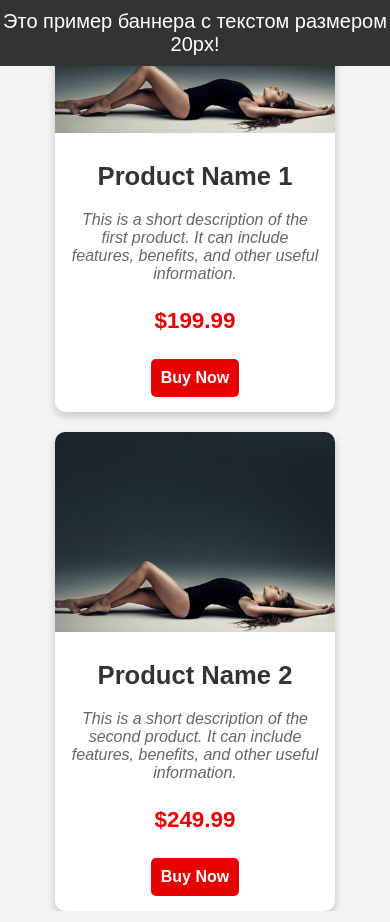
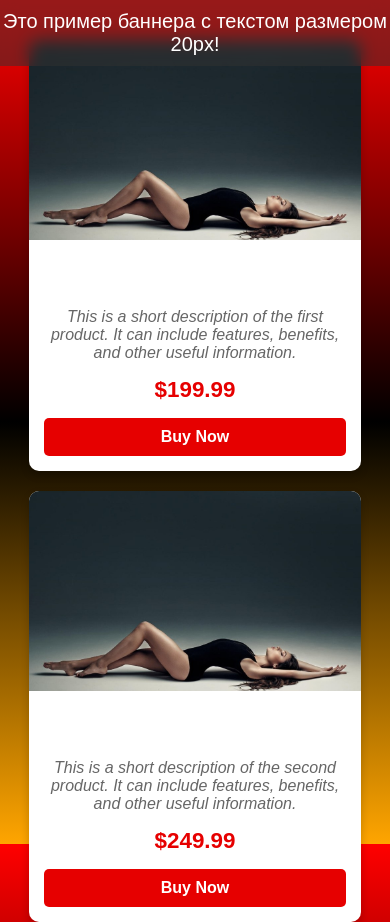
Before and after one commit to Tamoyoku/Odaliska.uz, a plain HTML site: page index.html in a window 390 px wide. Drawn offline with Linux system fonts and the light colour scheme.

Commit message:
Update styles.css

```diff
--- a/styles.css
+++ b/styles.css
@@ -1,65 +1,77 @@
-/* Общие стили для body */
+/* Стили для страницы */
 body {
-    font-family: Arial, sans-serif;
     margin: 0;
     padding: 0;
-    display: flex;
-    justify-content: center;
-    align-items: center;
-    height: 100vh;
-    background-color: #f4f4f4;
+    font-family: Arial, sans-serif;
+    background: linear-gradient(to bottom, red, black, orange); /* Градиент от красного к черному и оранжевому */
+    background-size: cover;  /* Чтобы фон заполнил всю страницу и не повторялся */
+    background-attachment: fixed; /* Чтобы фон оставался фиксированным при прокрутке */
+    color: white;  /* Белый цвет текста на фоне */
 }
+
+/* Стили для круглой кнопки */
+.contact-button {
+    position: fixed;           /* Фиксируем кнопку на экране */
+    bottom: 20px;              /* Отступ от нижнего края */
+    left: 20px;                /* Отступ от левого края */
+    width: 60px;               /* Ширина кнопки */
+    height: 60px;              /* Высота кнопки */
+    background-color: #e60000; /* Красный фон кнопки */
+    border-radius: 50%;        /* Сделать кнопку круглой */
+    display: flex;             /* Используем flexbox для центрирования */
+    justify-content: center;   /* Центрирование содержимого по горизонтали */
+    align-items: center;       /* Центрирование содержимого по вертикали */
+    color: white;              /* Белый цвет текста */
+    font-size: 24px;           /* Размер шрифта */
+    text-decoration: none;     /* Убираем подчеркивание у ссылки */
+    box-shadow: 0 4px 8px rgba(0, 0, 0, 0.2); /* Легкая тень для кнопки */
+    z-index: 1000;             /* Кнопка будет поверх других элементов */
+    transition: background-color 0.3s ease, transform 0.3s ease; /* Плавные переходы */
+}
+
+/* Эффект при наведении на кнопку */
+.contact-button:hover {
+    background-color: #d10000; /* Более темный красный при наведении */
+    transform: scale(1.1);      /* Легкое увеличение кнопки */
+}
+
+
 
 /* Стили для баннера */
 .banner {
-    background-color: #333;  /* Темный фон баннера */
-    color: white;            /* Белый цвет текста */
-    text-align: center;      /* Центрирование текста */
-    padding: 10px 0;         /* Внутренние отступы сверху и снизу */
-    width: 100%;             /* Баннер будет растягиваться на всю ширину экрана */
-    position: fixed;         /* Фиксируем баннер вверху */
-    top: 0;                  /* Располагаем баннер на верхней части экрана */
-    left: 0;                 /* Прижимаем баннер к левой границе */
-    z-index: 1000;           /* Обеспечиваем, чтобы баннер всегда был сверху */
-    box-sizing: border-box;  /* Чтобы padding не выходил за пределы ширины */
+    background-color: rgba(51, 51, 51, 0.5);  /* Черный цвет с прозрачностью 50% */
+    color: white;                              /* Белый цвет текста */
+    text-align: center;                        /* Центрирование текста */
+    padding: 10px 0;                           /* Внутренние отступы сверху и снизу */
+    width: 100%;                               /* Баннер будет растягиваться на всю ширину экрана */
+    position: fixed;                           /* Фиксируем баннер вверху */
+    top: 0;                                    /* Располагаем баннер на верхней части экрана */
+    left: 0;                                   /* Прижимаем баннер к левой границе */
+    z-index: 1000;                             /* Обеспечиваем, чтобы баннер всегда был сверху */
+    box-sizing: border-box;                    /* Чтобы padding не выходил за пределы ширины */
+    backdrop-filter: blur(8px);                /* Размытие фона на 8px */
 }
 
 /* Стили для текста баннера */
 .banner-text {
-    font-size: 20px;         /* Размер текста 20px */
-    margin: 0;               /* Убираем отступы вокруг текста */
+    font-size: 20px;                           /* Размер текста 20px */
+    margin: 0;                                 /* Убираем отступы вокруг текста */
 }
+
 
 /* Контент страницы */
 .content {
-    padding-top: 60px;       /* Отступ сверху, чтобы контент не перекрывался баннером */
+    padding-top: 250px;       /* Отступ сверху, чтобы контент не перекрывался баннером */
 }
 
-/* Адаптивность: медиазапрос для экрана до 768px */
-@media (max-width: 768px) {
-    .banner-text {
-        font-size: 18px;  /* Уменьшаем размер шрифта на мобильных устройствах */
-    }
-}
-
-/* Адаптивность: медиазапрос для экранов до 480px */
-@media (max-width: 480px) {
-    .banner-text {
-        font-size: 16px;  /* Еще больше уменьшаем размер шрифта на маленьких экранах */
-    }
-}
-.banner-text {
-    font-size: 20px;         /* Размер текста 20px */
-    margin: 0;               /* Убираем отступы вокруг текста */
-}
-
-/* Контейнер для карточек */
+/* Контейнер для карточек товаров */
 .product-container {
-    display: flex;               /* Горизонтальное выравнивание карточек */
-    justify-content: space-between; /* Расстояние между карточками */
-    gap: 20px;                   /* Отступ между карточками */
-    width: 80%;                  /* Задаем ширину контейнера */
-    margin: 0 auto;              /* Центрируем контейнер */
+    display: flex;
+    flex-wrap: wrap;
+    justify-content: space-between;
+    gap: 20px;
+    margin-top: 40px; /* Отступ сверху для карточек, чтобы они не прилипали к контенту */
+    padding: 0 20px;  /* Добавляем отступы по бокам контейнера карточек */
 }
 
 /* Карточка товара */
@@ -87,10 +99,6 @@ body {
 /* Информация о товаре */
 .product-info {
     padding: 15px;
-    display: flex;
-    flex-direction: column;
-    justify-content: center;
-    align-items: center;
     text-align: center;
 }
 
@@ -99,7 +107,6 @@ body {
     font-size: 1.6em;
     font-weight: bold;
     margin: 10px 0;
-    color: #333;
 }
 
 /* Описание товара */
@@ -107,13 +114,12 @@ body {
     font-style: italic;
     color: #666;
     margin: 10px 0;
-    font-size: 1em;
 }
 
 /* Цена товара */
 .product-price {
     font-size: 1.4em;
-    color: #e60000; /* Красный цвет для цены */
+    color: #e60000;
     font-weight: bold;
     margin: 15px 0;
 }
@@ -129,7 +135,6 @@ body {
     font-weight: bold;
     border-radius: 5px;
     margin-top: 10px;
-    transition: background-color 0.3s ease;
 }
 
 /* При наведении на кнопку */
@@ -137,16 +142,27 @@ body {
     background-color: #d10000;
 }
 
-/* Медиазапрос для мобильных устройств */
+/* Адаптивность: медиазапрос для экрана до 768px */
 @media (max-width: 768px) {
     .product-container {
-        flex-direction: column;   /* Изменяем расположение карточек на вертикальное */
-        align-items: center;      /* Центрируем карточки по горизонтали */
-        gap: 20px;                /* Отступ между карточками */
+        flex-direction: column;
+        align-items: center;
     }
 
     .product-card {
-        width: 90%;               /* Увеличиваем ширину карточки на мобильных устройствах */
-        max-width: 350px;         /* Максимальная ширина карточки */
+        width: 90%;
+        max-width: 350px;
     }
 }
+
+/* Адаптивность: медиазапрос для экранов до 480px */
+@media (max-width: 480px) {
+    .product-container {
+        flex-direction: column;
+        align-items: center;
+    }
+
+    .product-card {
+        width: 95%;
+    }
+}
```
